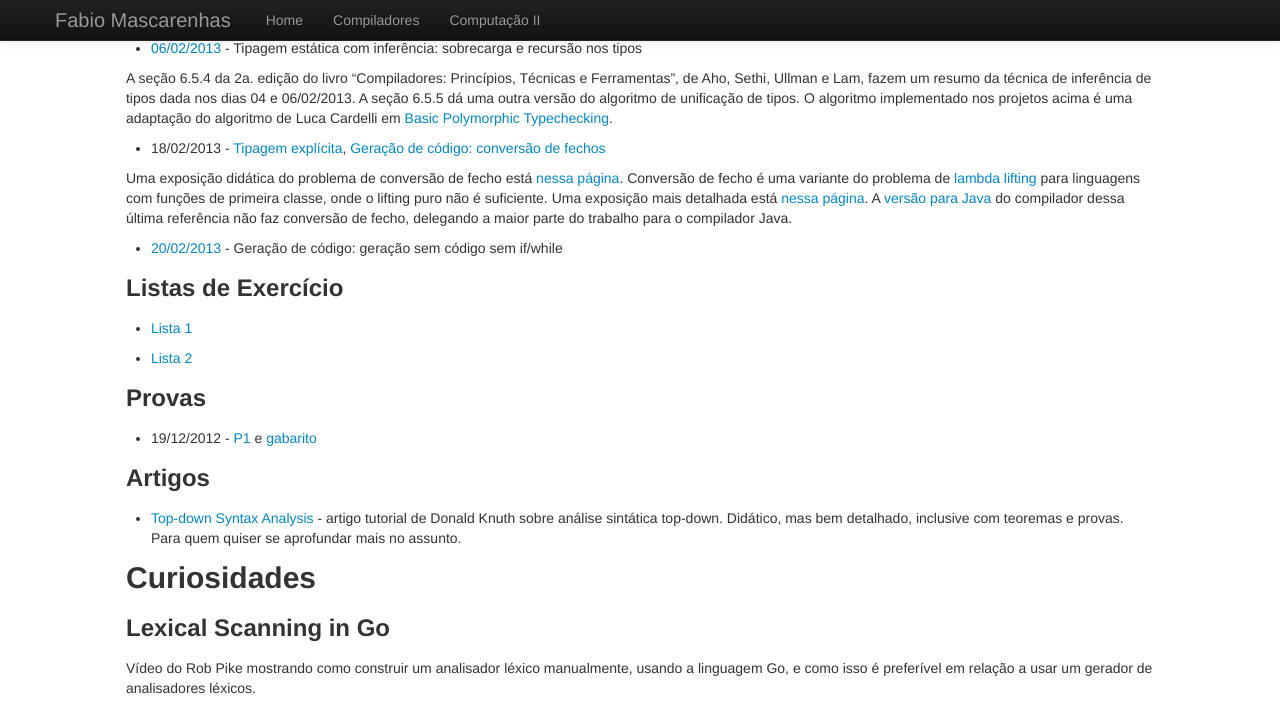
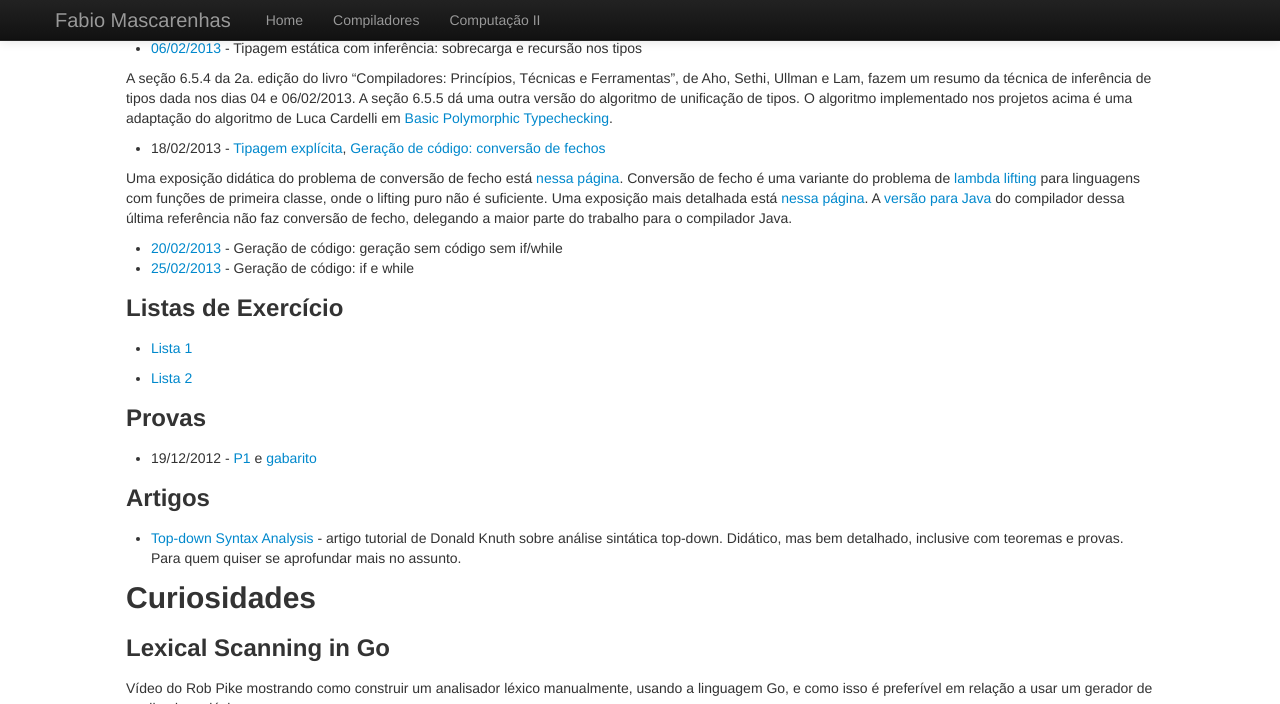
Before and after one commit to fabiomascarenhas/fabiomascarenhas.github.com, a Jekyll site: the page built from comp/index.md, in a window 1280 px wide and 900 px high, scrolled down 2147 px, cut to the strip 0-704 px from the top of the window. Built offline with Jekyll 4.4.1, drawn with Linux system fonts in a browser that asks for light colours.

Commit message:
notas de aula compiladores 25/02/2013

```diff
--- a/comp/index.md
+++ b/comp/index.md
@@ -173,6 +173,7 @@ está [nessa página](http://matt.might.net/articles/compiling-scheme-to-c/). A
 do trabalho para o compilador Java.
 
 * [20/02/2013](Codegen_20022013.zip) - Geração de código: geração sem código sem if/while
+* [25/02/2013](Codegen_25022013.zip) - Geração de código: if e while
 
 ### Listas de Exercício
 
```
Also changed, not shown: 1 other file.
